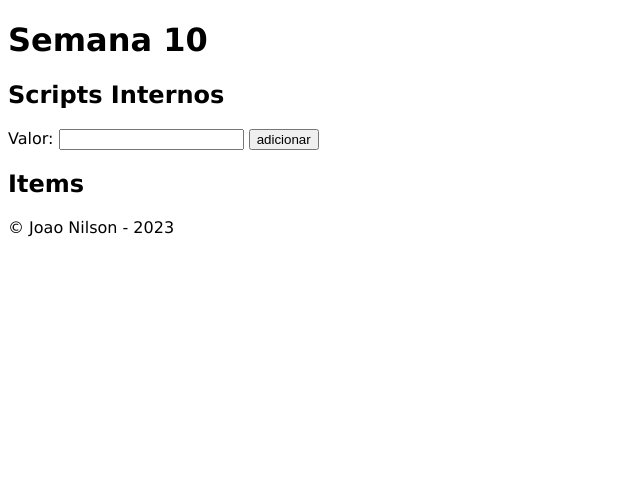
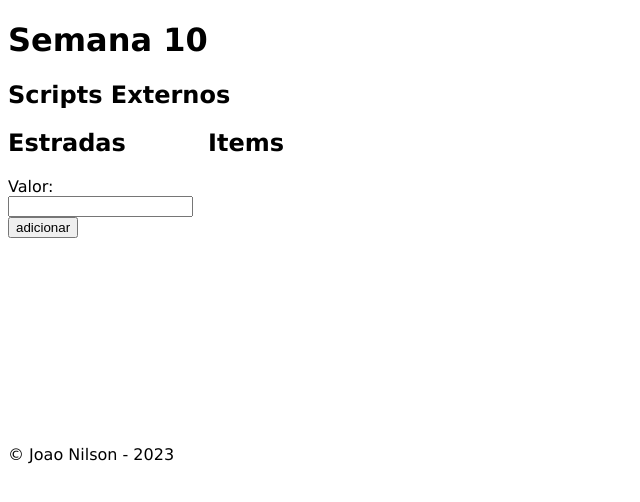
Before and after one commit to ufjf-dcc121/ufjf-dcc121-2023-1-atv10-joao-nilson, a plain HTML site: page index.html in a window 1280 px wide. Shown: the whole page, without its empty margins (0-640 px from the left). Drawn offline with Linux system fonts and the light colour scheme.

Commit message:
muda o posicionamento

```diff
--- a/estilo.css
+++ b/estilo.css
@@ -1,6 +1,19 @@
 html {
     font-family: 'Lucida Sans', 'Lucida Sans Regular', 'Lucida Grande', 'Lucida Sans Unicode', Geneva, Verdana, sans-serif;
 }
+
 main {
+    display: flex;
+}
 
+#formulario, #items {
+    width: 200px;
 }
+
+#items {
+    min-height: 300px;
+}
+
+section > h1 {
+    margin-top: 0;
+}
--- a/index.html
+++ b/index.html
@@ -10,10 +10,11 @@
 <body>
     <header>
         <h1>Semana 10</h1>
-        <h2>Scripts Internos</h2>
+        <h2>Scripts Externos</h2>
     </header>
     <main>
         <section id="formulario">
+            <h1>Estradas</h1>
                     <form name="entrada">
                         <label for="valor">Valor:</label>
                         <input type="number" name="valor" id="valor" title="Valor a ser inserido"/>
```
